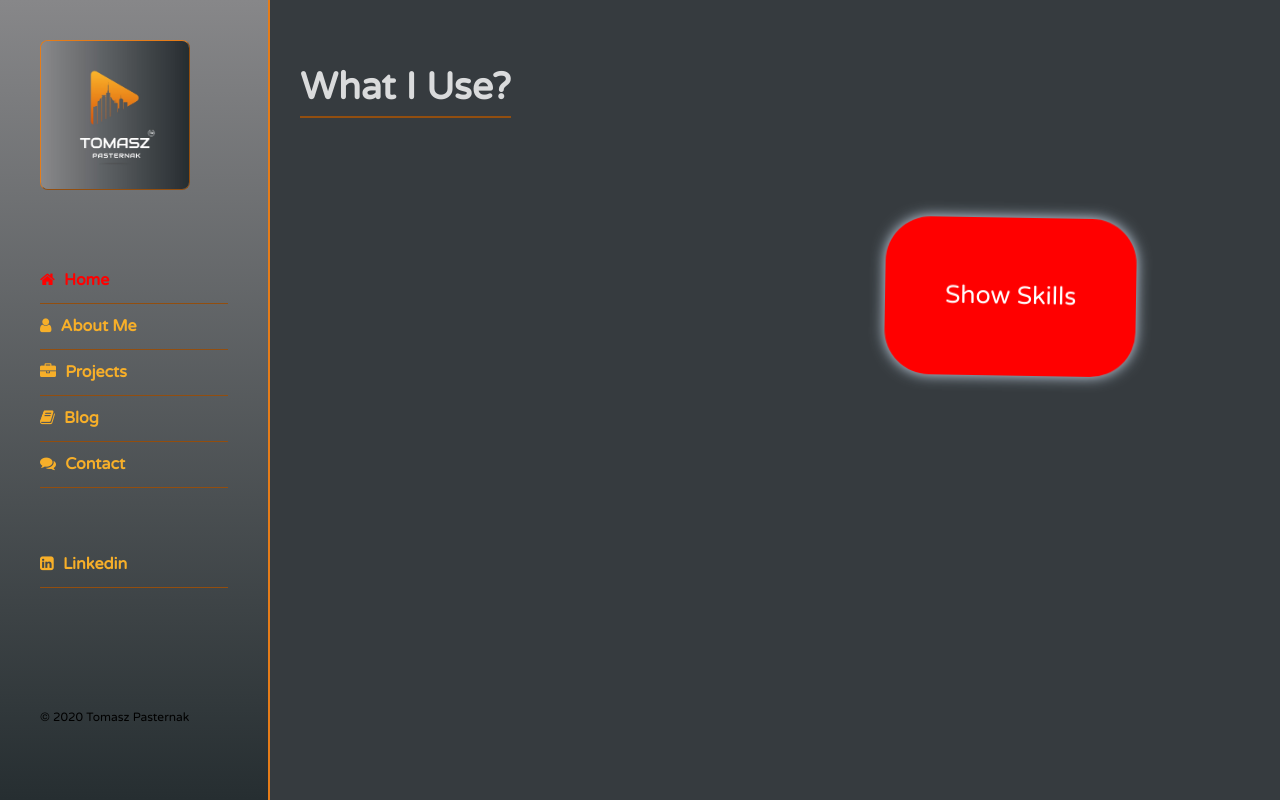
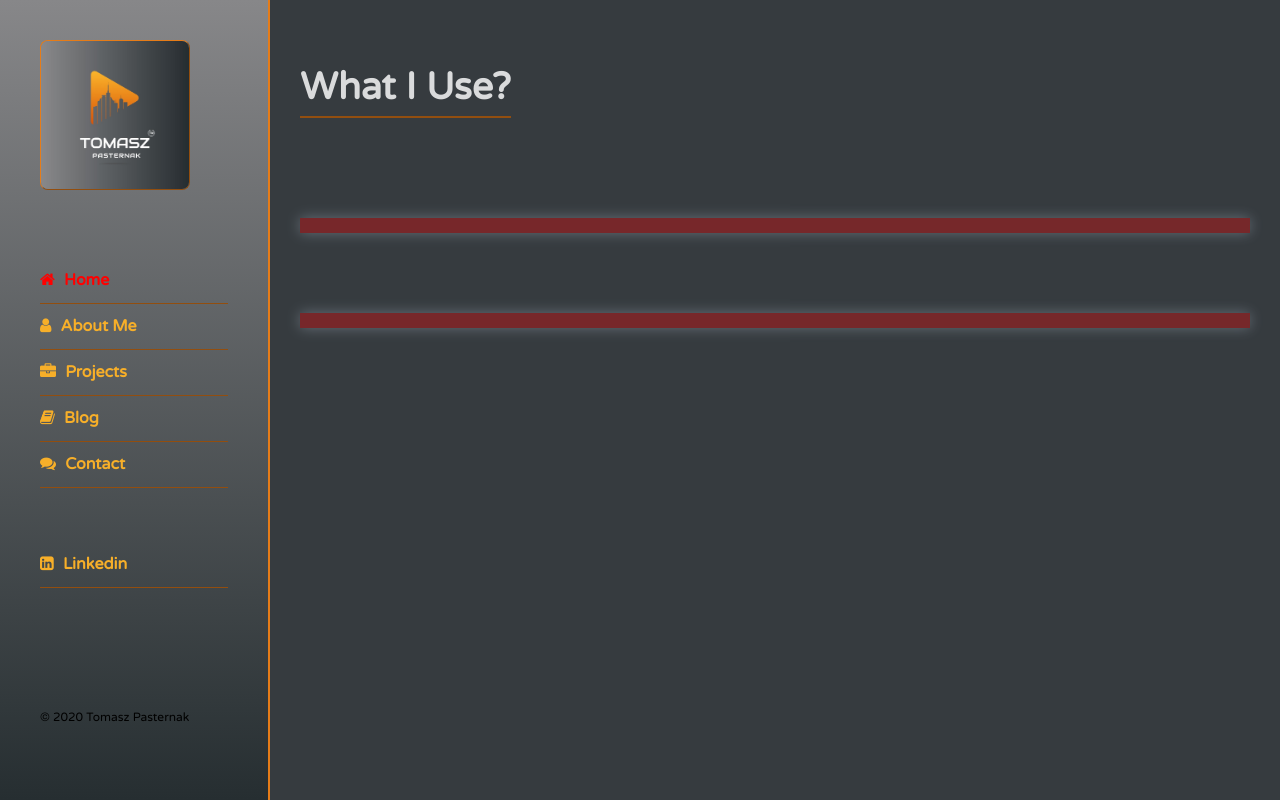
Before and after one commit to tomaszpasternak94/Django_business_card, a Django app: template business_card_project/portfolio/templates/portfolio/skills.html in a window 1280 px wide. Run offline with Django 3.2, Linux system fonts and the light colour scheme; the template is opened without the code that fills it, so the values that code supplies are empty; some libraries are stand-ins or nearby versions.

Commit message:
feat(28): list of used technologies with additional animation above and below

```diff
--- a/business_card_project/portfolio/static/portfolio/custom.css
+++ b/business_card_project/portfolio/static/portfolio/custom.css
@@ -183,13 +183,41 @@
 	display: inline-block;
 	border:2px solid #f7af29;
 }
-.home-section .intro h1{
-	font-size: 38px;
+.name_surname{
+	font-size: 40px;
 	line-height: 1.5;
     font-family: 'Varela Round', sans-serif;
     font-weight: 600;
     margin: 20px 0 8px;
+    -webkit-animation: name_surname 0.7s cubic-bezier(0.215, 0.610, 0.355, 1.000) both;
+    animation: name_surname 0.7s cubic-bezier(0.215, 0.610, 0.355, 1.000) both;
 }
+
+@-webkit-keyframes name_surname {
+  0% {
+    letter-spacing: -0.5em;
+    opacity: 0;
+  }
+  40% {
+    opacity: 0.6;
+  }
+  100% {
+    opacity: 1;
+  }
+}
+@keyframes name_surname {
+  0% {
+    letter-spacing: -0.5em;
+    opacity: 0;
+  }
+  40% {
+    opacity: 0.6;
+  }
+  100% {
+    opacity: 1;
+  }
+}
+
 .home-section .intro p{
 	font-size: 20px;
 	font-weight: bold;
@@ -289,22 +317,6 @@
 
 
 }
-/*.btn{
-	color:#dadbdc;
-	border-radius: 50%;
-	padding: 30px;
-	font-size: 25px;
-	font-weight: bold;
-	-webkit-transition: all 1.5s ease;
-	transition: all 1.5s ease;
-}
-.btn:hover{
-	-webkit-transform: scale(1.1);
-	transform: scale(1.1);
-	color: #ff0000;
-	/*background: linear-gradient(205deg, #2A2325 0%, #FF0000 100%) no-repeat 50% 50% / 100% 100%;*/
-	/*background-color: #dadbdc;*/
-/*}*/
 
 .btn {
   -webkit-border-radius: 45;
@@ -326,3 +338,90 @@
   background: #ea8f20;
   text-decoration: none;
 }
+
+
+
+/*Skills Section */
+
+.skill-info{
+	margin-top: 40px;
+	/*background-color: yellow;	*/
+	flex: 0 0 100%;
+	max-width: 100%,
+
+}
+
+.skill-item{
+	/*background-color: pink;*/
+	flex: 0 0 100%;
+	max-width: 100%,
+
+
+}
+
+.my_skills {
+	-webkit-animation: my_skills 1s cubic-bezier(0.215, 0.610, 0.355, 1.000) both;
+    animation: my_skills 1s cubic-bezier(0.215, 0.610, 0.355, 1.000) both;
+    padding: 10px 0;
+	color: #f7af29;
+	font-weight: border;
+	border-bottom: 1px outset #e67c18;
+	text-align: center;
+	/*background-color: red;*/
+}
+
+.my_skills:hover {
+	background-color: red;
+	color: black;
+}
+@-webkit-keyframes my_skills {
+  0% {
+    letter-spacing: -0.5em;
+    opacity: 0;
+  }
+  40% {
+    opacity: 0.6;
+  }
+  100% {
+    opacity: 1;
+  }
+}
+@keyframes my_skills {
+  0% {
+    letter-spacing: -0.5em;
+    opacity: 0;
+  }
+  40% {
+    opacity: 0.6;
+  }
+  100% {
+    opacity: 1;
+  }
+}
+
+.skills-container-animation{
+	margin-top: 40px;
+	/*background-color: green;*/
+	flex: 0 0 100%;
+	max-width: 100%,
+}
+
+.line {
+  -webkit-box-shadow: 0px 0px 14px #ccdced;
+  -moz-box-shadow: 0px 0px 14px #ccdced;
+  box-shadow: 0px 0px 14px #ccdced;
+  color: blue;
+  font-size: 25px;
+  /*padding: 60px;*/
+  background: #ff0000;
+  text-decoration: none;
+  -webkit-transition: all 1s ease;
+  transition: all 1s ease;
+  width: 100%;
+  height: 15px;
+}
+
+.line:hover {
+  background: #ea8f20;
+  text-decoration: none;
+}
--- a/business_card_project/portfolio/templates/portfolio/aboutme.html
+++ b/business_card_project/portfolio/templates/portfolio/aboutme.html
@@ -43,7 +43,7 @@
                           </div>
                           <div class="skills">
                               <div class="button-show-skills" >
-                                  <a href="{% url 'skills'%}" class="btn ld ld-swim">Show Skills</a>
+                                  <a href="{% url 'skills'%}" class="btn ld ld-damage" style="animation-duration:20s">Show Skills</a>
                               </div>
                           </div>
                       </div>
--- a/business_card_project/portfolio/templates/portfolio/home.html
+++ b/business_card_project/portfolio/templates/portfolio/home.html
@@ -7,7 +7,7 @@
           <div class="container">
             <div class="intro">
               <img src="{% static 'portfolio/logo/500x500gradientSzary.jpg' %}" alt="profile" class="shadow-dark">
-                   <h1>Tomasz Pasternak</h1>
+                   <h1 class="name_surname">Tomasz Pasternak</h1>
                     <p>Python freelancer</p>
                     <div class="social-media">
                       <a href="#" class="near ld ld-heartbeat"></a>
--- a/business_card_project/portfolio/templates/portfolio/skills.html
+++ b/business_card_project/portfolio/templates/portfolio/skills.html
@@ -15,19 +15,24 @@
                   <div class="about-content">
 
                       <div class="row">
-                          <div class="personal-info">
+                          <div class="skills-container-animation">
+                              <div class="button-show-skills" >
+                                  <p class="line ld ld-damage" style="animation-duration:6s"></p>
+                              </div>
+                          </div>
+                          <div class="skill-info">
                               <div class="row">
-                                  <div class="info-item">
+                                  <div class="skill-item">
                                       {% for tech in my_skill %}
-                                      <p><span>{{ tech }}</span></p>
+                                      <p class="my_skills">{{ tech }}</p>
                                       {% endfor %}
                                   </div>
 
                               </div>
                           </div>
-                          <div class="skills">
+                          <div class="skills-container-animation">
                               <div class="button-show-skills" >
-                                  <a href="{% url 'skills'%}" class="btn ld ld-swim">Show Skills</a>
+                                  <p class="line ld ld-damage" style="animation-duration:6s"></p>
                               </div>
                           </div>
                       </div>
```
Also changed, not shown: business_card_project/portfolio/static/portfolio/colors code.txt (added, +20 -0 lines).
